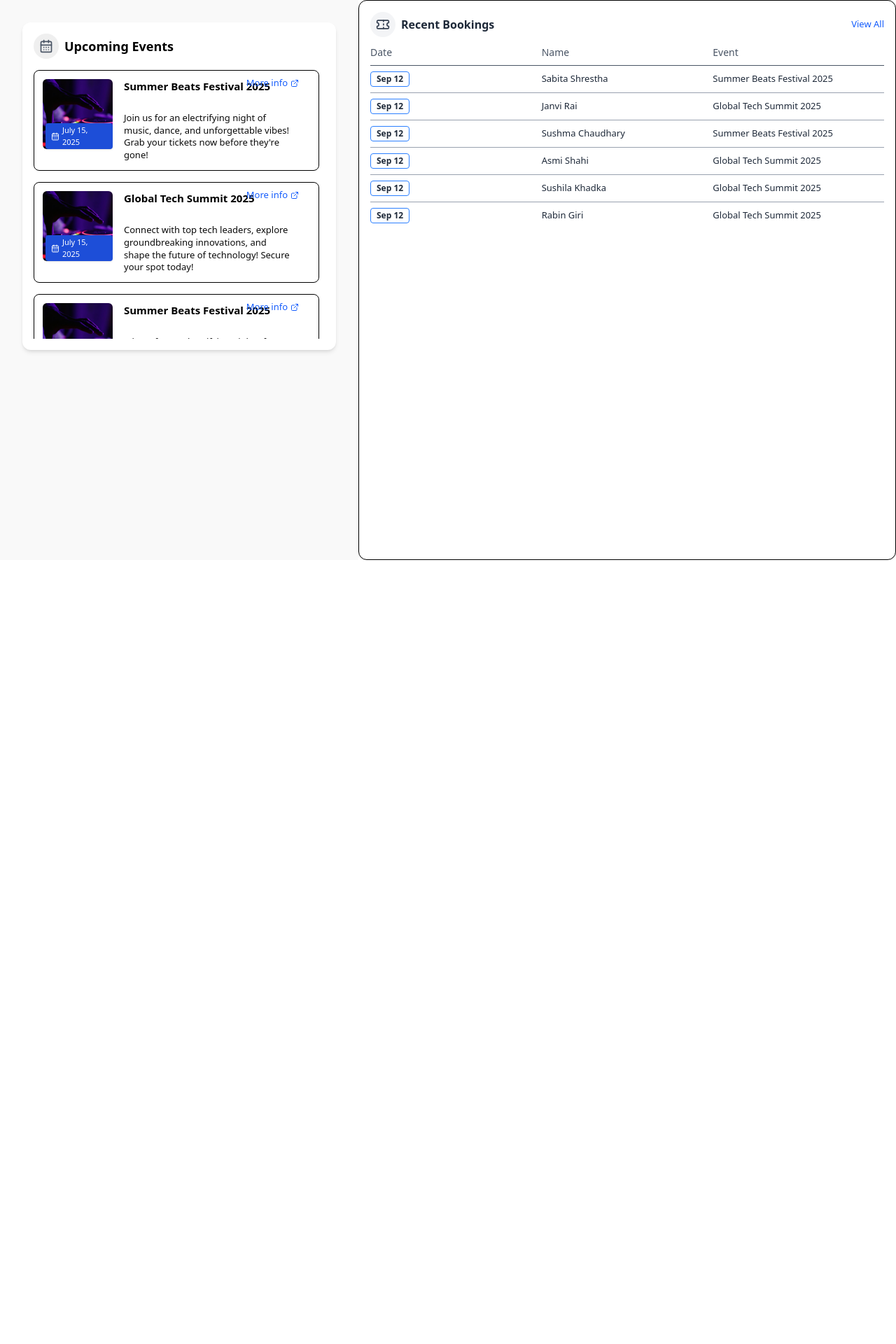
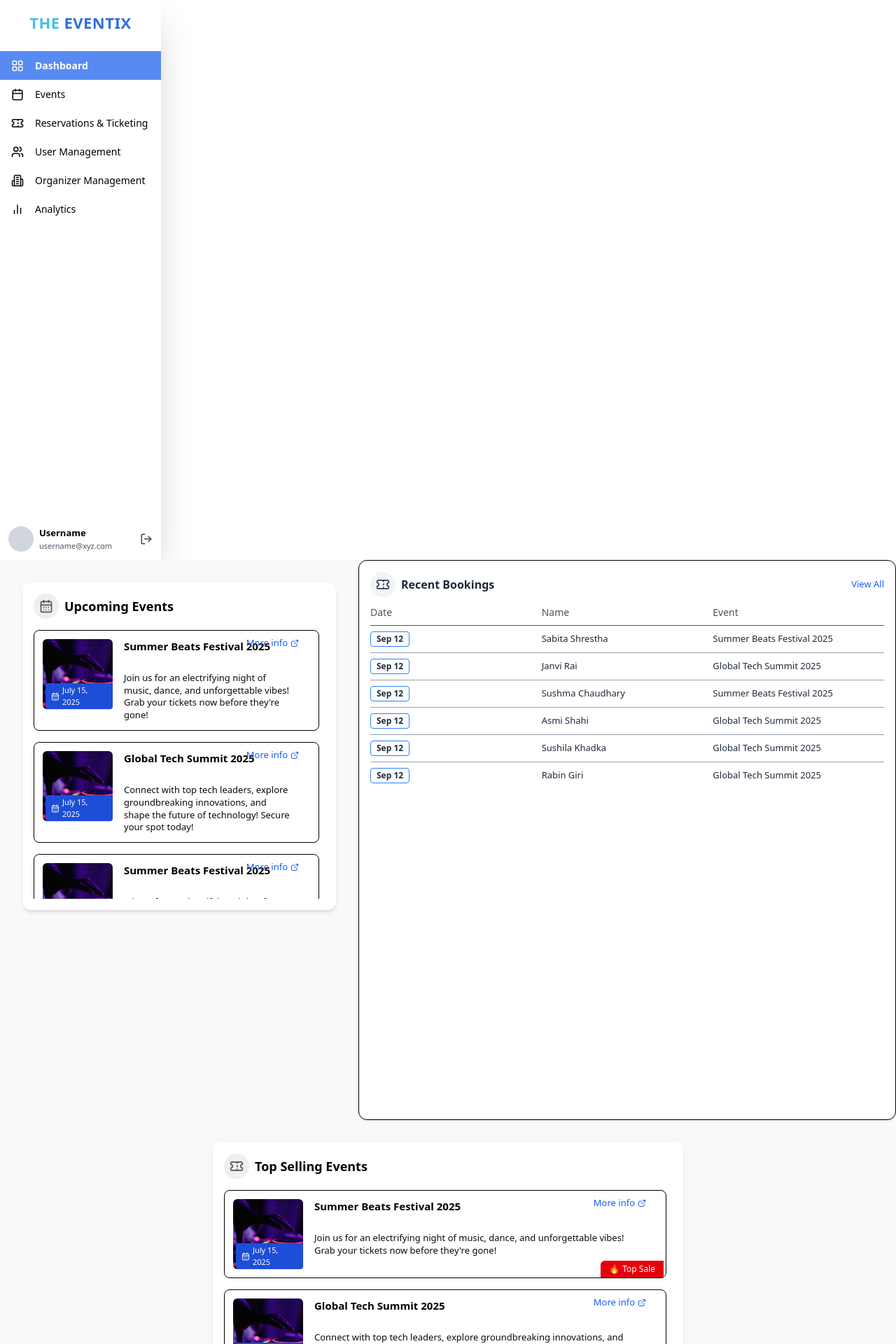
Before and after one commit to SaurashyaR/ETMS-VP.0.4-Frontend, a Next.js app: page / in a window 1280 px wide. Shown: the top 1920 px of the page at 70% size. Before the commit the page ends 800 px from the top, so only its background shows below. Built offline with nearby package versions, Linux system fonts and the light colour scheme.

Commit message:
Top selling events and sidebar UI created

```diff
--- a/src/app/page.tsx
+++ b/src/app/page.tsx
@@ -1,14 +1,18 @@
 import RecentBookings from '@/components/features/dashboard/RecentBookings'
+import TopSellingEvents from '@/components/features/dashboard/TopSellingEvents'
 import UpcomingEvents from '@/components/features/dashboard/UpcomingEvents'
+import Sidebar from '@/components/features/shared/SideBar'
 import React from 'react'
 
 const page = () => {
   return (
     <>
+    <Sidebar />
       <div className="flex">
         <UpcomingEvents />
       <RecentBookings />
       </div>
+        <TopSellingEvents />
     </>
   )
 }
--- /dev/null
+++ b/src/components/features/dashboard/TopSellingEvents.tsx
@@ -0,0 +1,90 @@
+import { Ticket, CalendarDays, ExternalLink } from "lucide-react";
+import Image from "next/image";
+
+const topSellingEvents = [
+  {
+    id: 101,
+    title: "Summer Beats Festival 2025",
+    description:
+      "Join us for an electrifying night of music, dance, and unforgettable vibes! Grab your tickets now before they're gone!",
+    date: "July 15, 2025",
+    image: "/assets/Frame.jpg",
+  },
+  {
+    id: 102,
+    title: "Global Tech Summit 2025",
+    description:
+      "Connect with top tech leaders, explore groundbreaking innovations, and shape the future of technology! Secure your spot today!",
+    date: "July 15, 2025",
+    image: "/assets/Frame.jpg",
+  },
+  {
+    id: 103,
+    title: "Mountain Music Gala",
+    description:
+      "Experience breathtaking views and soulful tunes in a serene mountain setting. Don’t miss out!",
+    date: "July 15, 2025",
+    image: "/assets/Frame.jpg",
+  },
+];
+
+export default function TopSellingEvents() {
+  return (
+    <main className="min-h-screen bg-[#f9f9f9] p-8 flex justify-center items-start">
+      <div className="bg-white rounded-xl p-4 shadow-md w-full max-w-2xl">
+        <div className="flex items-center space-x-2 mb-4">
+          <span className="bg-[#efefef] p-2 rounded-full">
+            <Ticket className="h-5 w-5 text-gray-600" />
+          </span>
+          <h2 className="font-semibold text-lg">Top Selling Events</h2>
+        </div>
+
+        <div className="h-96 overflow-y-auto pr-2 scroll-smooth">
+          <div className="flex flex-col gap-4">
+            {topSellingEvents.map((event) => (
+            <div
+            key={event.id}
+            className="relative border rounded-lg p-3 pr-4 flex items-start space-x-4 hover:shadow-md transition"
+            >
+            <div className="absolute bottom-0 right-[-12px] translate-x-[1px] bg-red-600 text-white text-[12px] px-3 py-[3px] rounded-tl-md flex items-center gap-1 shadow-sm">
+                <span>🔥</span> Top Sale
+            </div>
+
+            <a
+                href="#"
+                className="absolute top-2 right-3 text-[13px] text-blue-600 font-medium inline-flex items-center hover:underline"
+            >
+                More info <ExternalLink className="w-3 h-3 ml-1" />
+            </a>
+
+            <div className="relative min-w-[100px] max-w-[100px] h-[100px]">
+                <Image
+                src={event.image}
+                alt={event.title}
+                layout="fill"
+                objectFit="cover"
+                className="rounded-md"
+                />
+                <div className="absolute -bottom-0 left-1 bg-[#1D4ED8] text-white text-[11px] px-2 py-[2px] rounded flex items-center gap-1 shadow-sm">
+                <CalendarDays className="w-3 h-3" />
+                {event.date}
+                </div>
+            </div>
+
+            <div className="flex flex-col gap-[2px] pr-6">
+                <h3 className="font-semibold text-[15px] leading-snug">
+                {event.title}
+                </h3>
+                <p className="text-[13px] text-[#0b0b0b] leading-snug mt-[24px]">
+                {event.description}
+                </p>
+            </div>
+            </div>
+
+            ))}
+          </div>
+        </div>
+      </div>
+    </main>
+  );
+}
--- a/src/components/features/shared/SideBar.tsx
+++ b/src/components/features/shared/SideBar.tsx
@@ -1,9 +1,48 @@
-import React from 'react'
+import {
+  LayoutGrid,
+  Calendar,
+  Ticket,
+  Users,
+  Building2,
+  BarChart2,
+  LogOut,
+} from "lucide-react";
+import SidebarItem from "./SidebarItem";
 
-const SideBar = () => {
+export default function Sidebar() {
   return (
-    <div>SideBar</div>
-  )
+    <div className="h-screen w-[230px] bg-white shadow-2xl flex flex-col justify-between">
+      <div>
+        <div className="text-center py-4">
+        <h1 className="text-[20px] font-bold tracking-wide">
+          <span className="text-[#4ABDE6] text-[22px]">THE</span>{" "}
+          <span className="text-[#2F6DE0] font-extrabold text-[22px]">
+            EVENTIX
+          </span>
+        </h1>
+
+        </div>
+
+        <div className="mt-2">
+          <SidebarItem active icon={<LayoutGrid size={18} />} label="Dashboard" />
+          <SidebarItem icon={<Calendar size={18} />} label="Events" />
+          <SidebarItem icon={<Ticket size={18} />} label="Reservations & Ticketing" />
+          <SidebarItem icon={<Users size={18} />} label="User Management" />
+          <SidebarItem icon={<Building2 size={18} />} label="Organizer Management" />
+          <SidebarItem icon={<BarChart2 size={18} />} label="Analytics" />
+        </div>
+      </div>
+
+      <div className="px-3 py-3 flex items-center justify-between">
+        <div className="flex items-center space-x-2">
+          <div className="w-9 h-9 rounded-full bg-gray-300" />
+          <div>
+            <p className="text-[13px] font-semibold text-black">Username</p>
+            <p className="text-[11px] text-gray-600">username@xyz.com</p>
+          </div>
+        </div>
+        <LogOut size={18} className="text-gray-700 cursor-pointer" />
+      </div>
+    </div>
+  );
 }
-
-export default SideBar
--- /dev/null
+++ b/src/components/features/shared/SidebarItem.tsx
@@ -0,0 +1,22 @@
+import { ReactNode } from "react";
+
+interface SidebarItemProps {
+  icon: ReactNode;
+  label: string;
+  active?: boolean;
+}
+
+export default function SidebarItem({ icon, label, active }: SidebarItemProps) {
+  return (
+    <div
+      className={`flex items-center space-x-4 px-4 py-[10px] text-[14px] cursor-pointer transition-colors ${
+        active
+          ? "bg-[#588BF2] text-white font-semibold"
+          : "text-black hover:bg-[#F3F4F6]"
+      }`}
+    >
+      {icon}
+      <span>{label}</span>
+    </div>
+  );
+}
```
